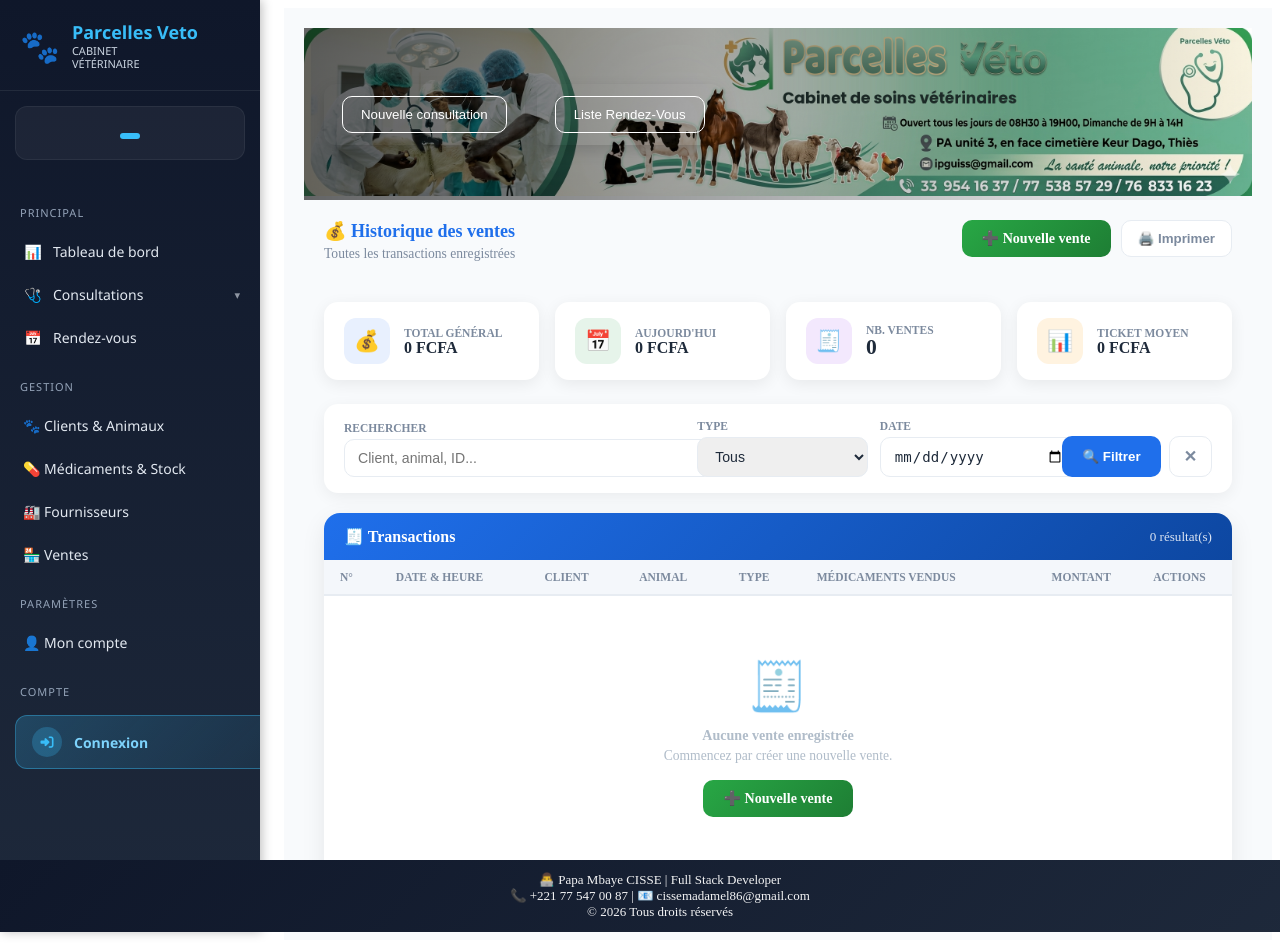
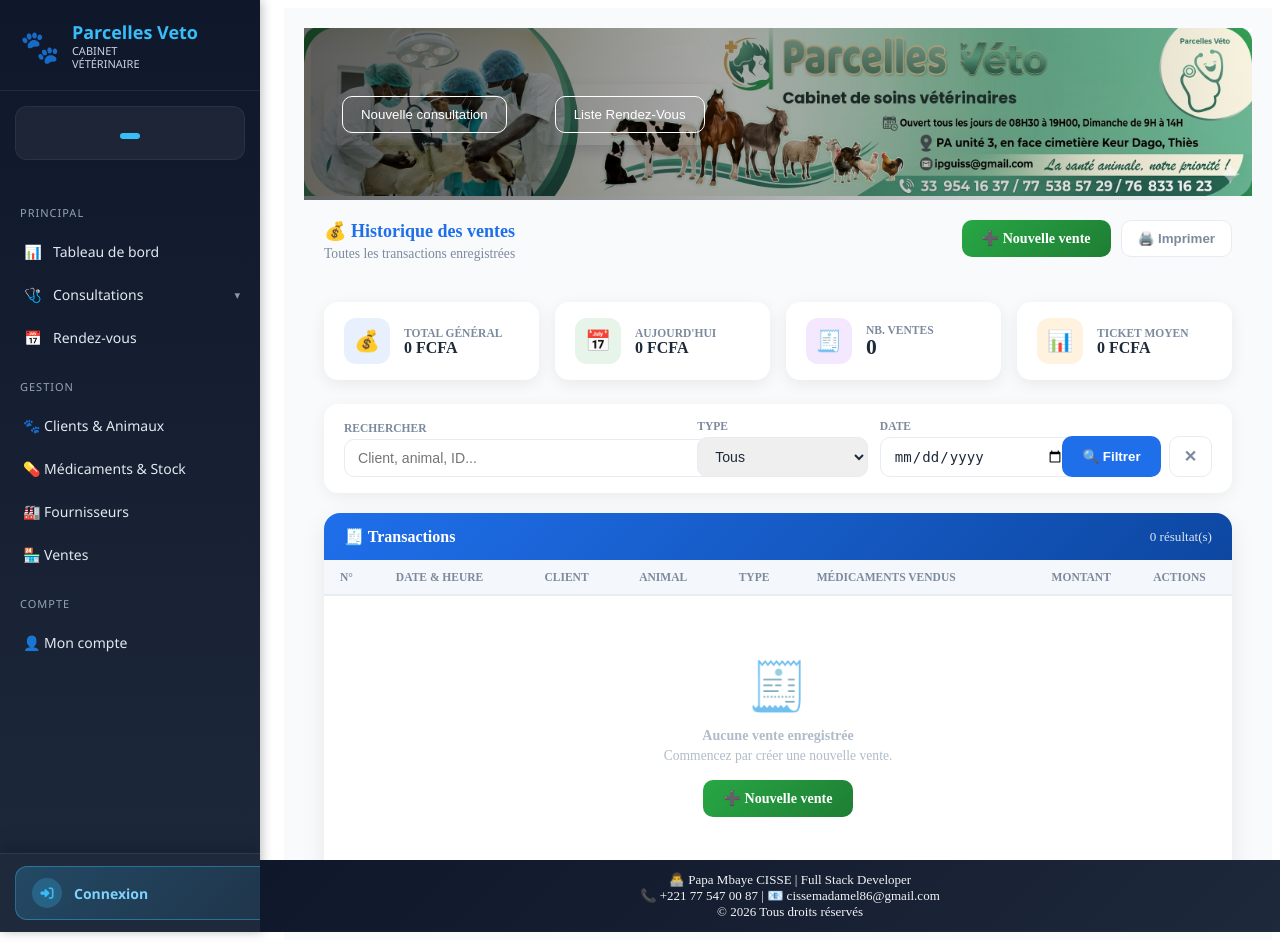
Before and after one commit to caissesosdirtech/Parcelle_veto, a Django app: page /ventes/ in a window 1280 px wide. Run offline with Django 5.2, Linux system fonts and the light colour scheme; data that the repository does not hold is empty; parts of the project's set-up code (start-up, migrations or seed data) failed here and were passed over.

Commit message:
fix(ui): garder le bouton Déconnexion visible dans le menu
Le pied de page fixe recouvrait le bas du menu ; il commence désormais après la barre latérale.

````diff
--- a/dashboard/templates/partials/sidebar.html
+++ b/dashboard/templates/partials/sidebar.html
@@ -109,8 +109,8 @@
         </a>
     {% endif %}
 
-    <!-- ================= PARAMÈTRES ================= -->
-    <div class="nav-section-label">Paramètres</div>
+    <!-- ================= COMPTE ================= -->
+    <div class="nav-section-label">Compte</div>
 
     {% if request.user.role == 'DOCTEUR' or request.user.is_superuser %}
     <a class="nav-item {% if active_page == 'parametres' %}active{% endif %}"
@@ -124,11 +124,12 @@
         👤 Mon compte
     </a>
 
-    <!-- ================= COMPTE ================= -->
-    <div class="nav-section-label">Compte</div>
+</nav>
 
+<!-- ================= DÉCONNEXION (toujours visible en bas) ================= -->
+<div class="sidebar-logout">
 {% if request.user.is_authenticated %}
-        <form method="post" action="{% url 'logout' %}" style="display: block;">
+    <form method="post" action="{% url 'logout' %}" style="display: block; margin:0;">
         {% csrf_token %}
         <button type="submit" class="btn-account btn-logout">
             <span class="btn-account-icon">
@@ -141,16 +142,12 @@
         </button>
     </form>
 {% else %}
-        <a class="btn-account btn-login {% if active_page == 'login' %}active{% endif %}"
-           href="{% url 'login' %}">
-            <span class="btn-account-icon">
-                <i class="fa-solid fa-right-to-bracket"></i>
-            </span>
+    <a class="btn-account btn-login" href="{% url 'login' %}">
+        <span class="btn-account-icon"><i class="fa-solid fa-right-to-bracket"></i></span>
         <span>Connexion</span>
     </a>
 {% endif %}
-
-</nav>
+</div>
 </aside>
 
 ```
--- a/static/css/dashboard.css
+++ b/static/css/dashboard.css
@@ -502,3 +502,18 @@ canvas {
     margin-top: 4px;
     display: inline-flex !important;
 }
+/* ================= PIED DE PAGE À CÔTÉ DU MENU ================= */
+/* Le pied de page couvrait le bas du menu (et le bouton Déconnexion) :
+   il commence maintenant après la barre latérale. */
+@media (min-width: 769px) {
+    .dashboard-footer {
+        left: 260px !important;
+        width: calc(100vw - 260px) !important;
+    }
+}
+@media (max-width: 768px) {
+    .dashboard-footer {
+        left: 220px !important;
+        width: calc(100vw - 220px) !important;
+    }
+}
--- a/static/css/sidebar.css
+++ b/static/css/sidebar.css
@@ -382,3 +382,15 @@
     opacity: 0.75;
     font-size: 12.5px;
 }
+
+/* ================= DÉCONNEXION FIXÉE EN BAS ================= */
+/* Reste visible même quand le menu est long (il défile au-dessus). */
+.sidebar-logout {
+    position: sticky;
+    bottom: 0;
+    padding: 8px 0 4px;
+    background: #1e293b;
+    border-top: 1px solid rgba(255,255,255,0.08);
+    box-shadow: 0 -8px 16px rgba(15,23,42,0.35);
+}
+.sidebar-logout .btn-account { margin-top: 4px; margin-bottom: 8px; }
````
Lines whose indentation alone changed are shown as unchanged.
